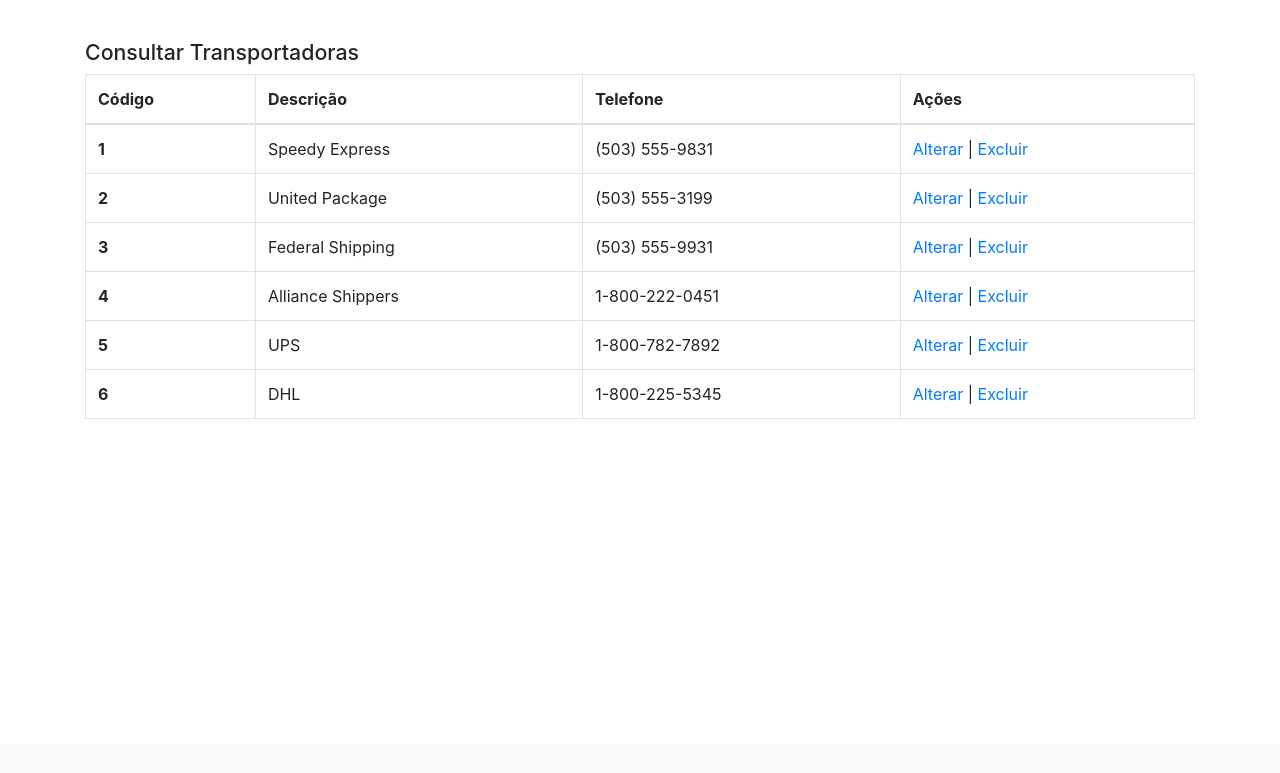
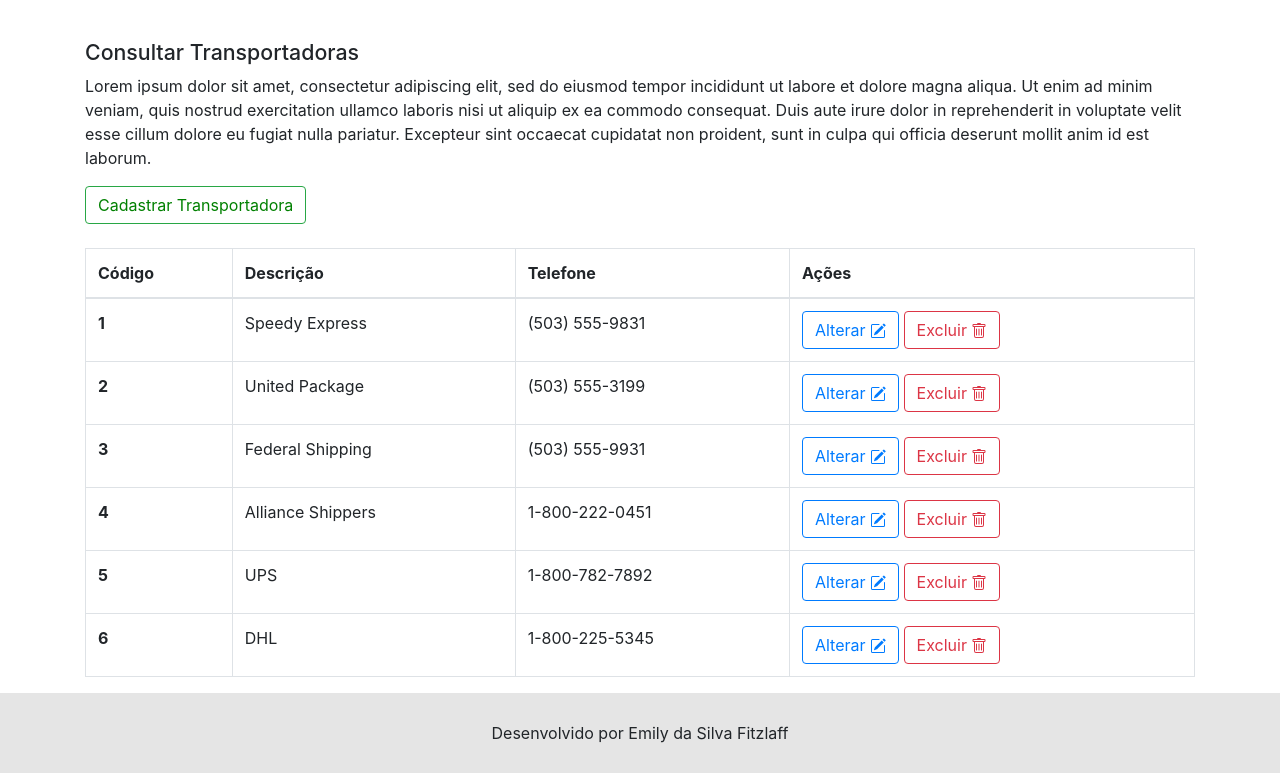
Before and after one commit to EmilyFitzlaff/Desenvolvimento_WEB, a PHP site: page /transportadora.php in a window 1280 px wide. Shown: the part 56-829 px from the top of the page. Before the commit the page ends 475 px from the top, so only its background shows below. Run offline with PHP 8.4, Linux system fonts and the light colour scheme; data comes from the database, SQL or seed files in the repository; some libraries are stand-ins or nearby versions.

Commit message:
alterações no estilo; término da configuração de estilo

```diff
--- a/Trabalho Final/css/estilo.css
+++ b/Trabalho Final/css/estilo.css
@@ -2,3 +2,37 @@
     margin-top: 40px;
     font-size: 16pt;
 }
+
+.red {
+    color: red;
+}
+
+.green {
+    color: green;
+}
+
+.red:hover {
+    text-decoration: underline;
+    color: red;
+}
+
+.green:hover {
+    text-decoration: underline;
+    color: green;
+}
+
+.white:hover {
+    color: white;
+    text-decoration: none;
+}
+
+footer {
+    height: 80px;
+    background-color: rgba(0,0,0,.1);
+}
+
+footer p {
+    line-height: 80px;
+    text-align: center;
+    margin-bottom: 0px;
+}
--- a/Trabalho Final/includes/footer.php
+++ b/Trabalho Final/includes/footer.php
@@ -0,0 +1,3 @@
+<footer>
+    <p class="center">Desenvolvido por Emily da Silva Fitzlaff</p>
+</footer>
--- a/Trabalho Final/transportadora.php
+++ b/Trabalho Final/transportadora.php
@@ -10,6 +10,15 @@
 ?>
 <div class="container">
     <h1 class="titulo-principal">Consultar Transportadoras</h1>
+
+    <p>Lorem ipsum dolor sit amet, consectetur adipiscing elit, sed do eiusmod tempor incididunt ut labore et dolore magna aliqua. Ut enim ad minim veniam, quis nostrud exercitation ullamco laboris nisi ut aliquip ex ea commodo consequat. Duis aute irure dolor in reprehenderit in voluptate velit esse cillum dolore eu fugiat nulla pariatur. Excepteur sint occaecat cupidatat non proident, sunt in culpa qui officia deserunt mollit anim id est laborum.</p>
+
+    <span class="btn btn-outline-success">
+        <a href="cadastrar_transportadora.php" class="green white">Cadastrar Transportadora</a>
+    </span>
+
+    <br><br>
+
     <?php $resultado = ListarTransportadoras(); ?>
 
     <table class="table table-bordered">
@@ -30,9 +39,28 @@
                 <th scope="row"><?php echo $linha['shipper_id'] ?></th>
                 <td><?php echo $linha['company_name'] ?></td>
                 <td><?php echo $linha['phone'] ?></td>
-                <td><a href="#">Alterar</a> | <a href="">Excluir</a></td>
+                <td>
+                    <a href="#" class="green">
+                        <span class="btn btn-outline-primary">Alterar
+                            <svg width="1em" height="1em" viewBox="0 0 16 16" class="bi bi-pencil-square" fill="currentColor" xmlns="http://www.w3.org/2000/svg">
+                                <path d="M15.502 1.94a.5.5 0 0 1 0 .706L14.459 3.69l-2-2L13.502.646a.5.5 0 0 1 .707 0l1.293 1.293zm-1.75 2.456l-2-2L4.939 9.21a.5.5 0 0 0-.121.196l-.805 2.414a.25.25 0 0 0 .316.316l2.414-.805a.5.5 0 0 0 .196-.12l6.813-6.814z"/>
+                                <path fill-rule="evenodd" d="M1 13.5A1.5 1.5 0 0 0 2.5 15h11a1.5 1.5 0 0 0 1.5-1.5v-6a.5.5 0 0 0-1 0v6a.5.5 0 0 1-.5.5h-11a.5.5 0 0 1-.5-.5v-11a.5.5 0 0 1 .5-.5H9a.5.5 0 0 0 0-1H2.5A1.5 1.5 0 0 0 1 2.5v11z"/>
+                            </svg>
+                        </span>
+                    </a>
+                    <a href="" class="red">
+                        <span class="btn btn-outline-danger">Excluir
+                            <svg width="1em" height="1em" viewBox="0 0 16 16" class="bi bi-trash" fill="currentColor" xmlns="http://www.w3.org/2000/svg">
+                                <path d="M5.5 5.5A.5.5 0 0 1 6 6v6a.5.5 0 0 1-1 0V6a.5.5 0 0 1 .5-.5zm2.5 0a.5.5 0 0 1 .5.5v6a.5.5 0 0 1-1 0V6a.5.5 0 0 1 .5-.5zm3 .5a.5.5 0 0 0-1 0v6a.5.5 0 0 0 1 0V6z"/>
+                                <path fill-rule="evenodd" d="M14.5 3a1 1 0 0 1-1 1H13v9a2 2 0 0 1-2 2H5a2 2 0 0 1-2-2V4h-.5a1 1 0 0 1-1-1V2a1 1 0 0 1 1-1H6a1 1 0 0 1 1-1h2a1 1 0 0 1 1 1h3.5a1 1 0 0 1 1 1v1zM4.118 4L4 4.059V13a1 1 0 0 0 1 1h6a1 1 0 0 0 1-1V4.059L11.882 4H4.118zM2.5 3V2h11v1h-11z"/>
+                            </svg>
+                        </span>
+                    </a>
+                </td>
             </tr>
             <?php } ?>
         </tbody>
     </table>
 </div>
+
+<?php include INCLUDES."/footer.php"; ?>
```
